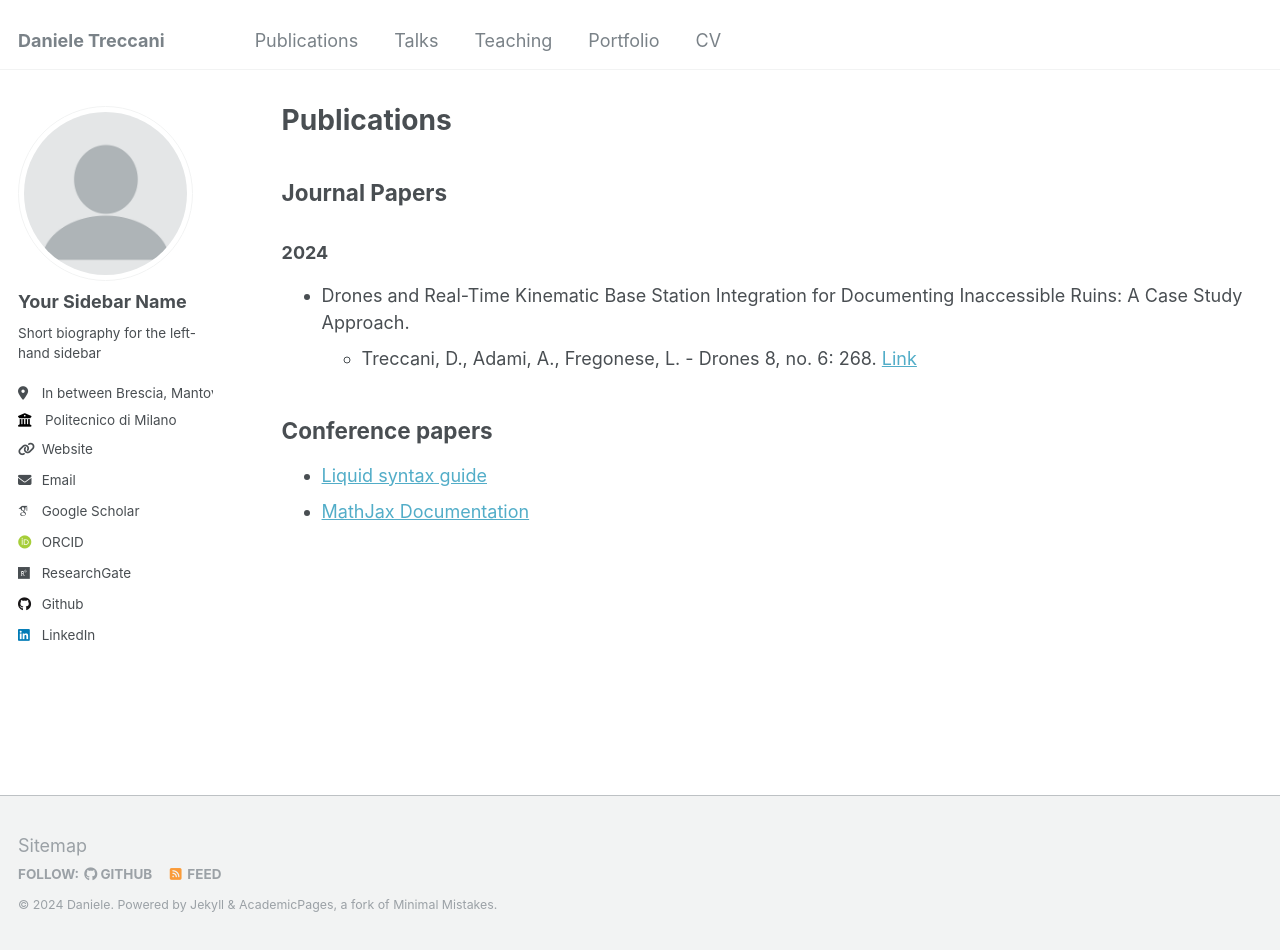
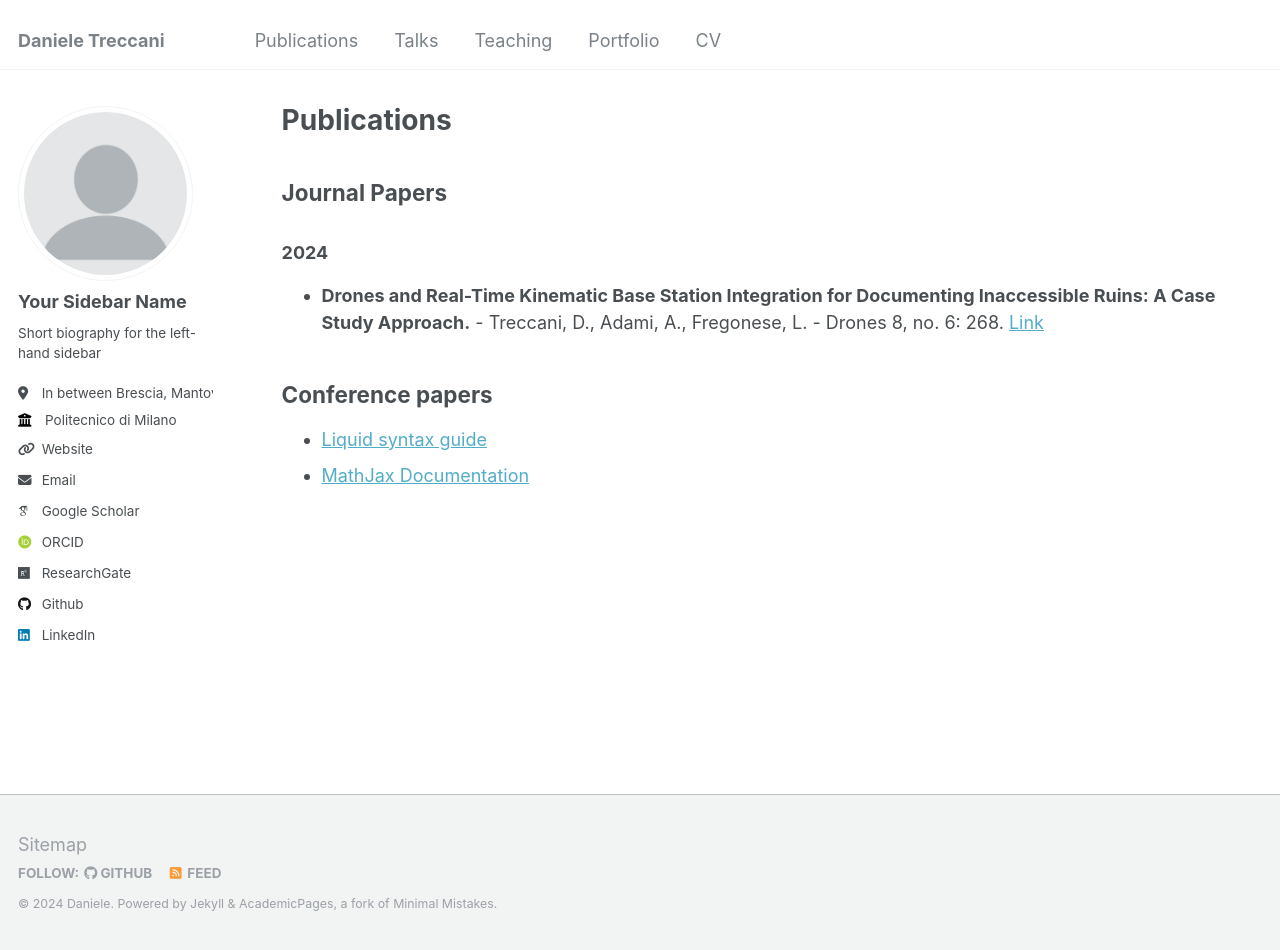
Before and after one commit to DanTRK/DanTRK.github.io, a Jekyll site: the page built from _pages/publications.md, in a window 1280 px wide and 950 px high. Built offline with Jekyll 4.4.1, drawn with Linux system fonts in a browser that asks for light colours; some web fonts are replaced; part of the change alters nothing that is shown.

```diff
--- a/_pages/publications.md
+++ b/_pages/publications.md
@@ -13,7 +13,7 @@ redirect_from:
 
 ### 2024
 
-* <dt>Drones and Real-Time Kinematic Base Station Integration for Documenting Inaccessible Ruins: A Case Study Approach. </dt> - Treccani, D., Adami, A., Fregonese, L. - Drones 8, no. 6: 268.
+* **Drones and Real-Time Kinematic Base Station Integration for Documenting Inaccessible Ruins: A Case Study Approach.** - Treccani, D., Adami, A., Fregonese, L. - Drones 8, no. 6: 268.
 [Link](https://doi.org/10.3390/drones8060268)
 
 
```
